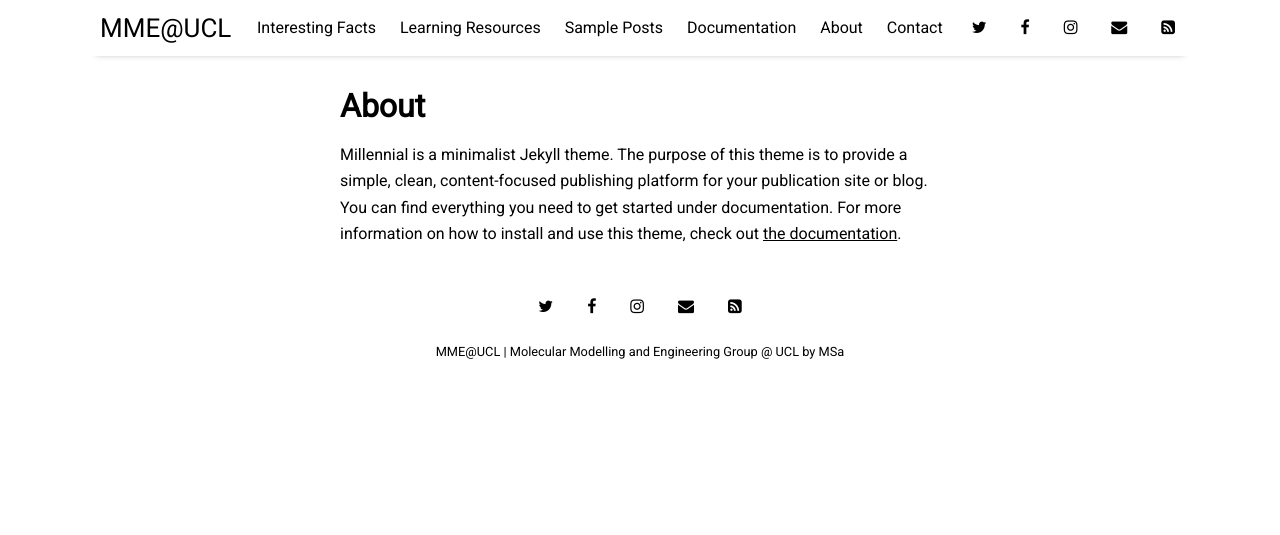
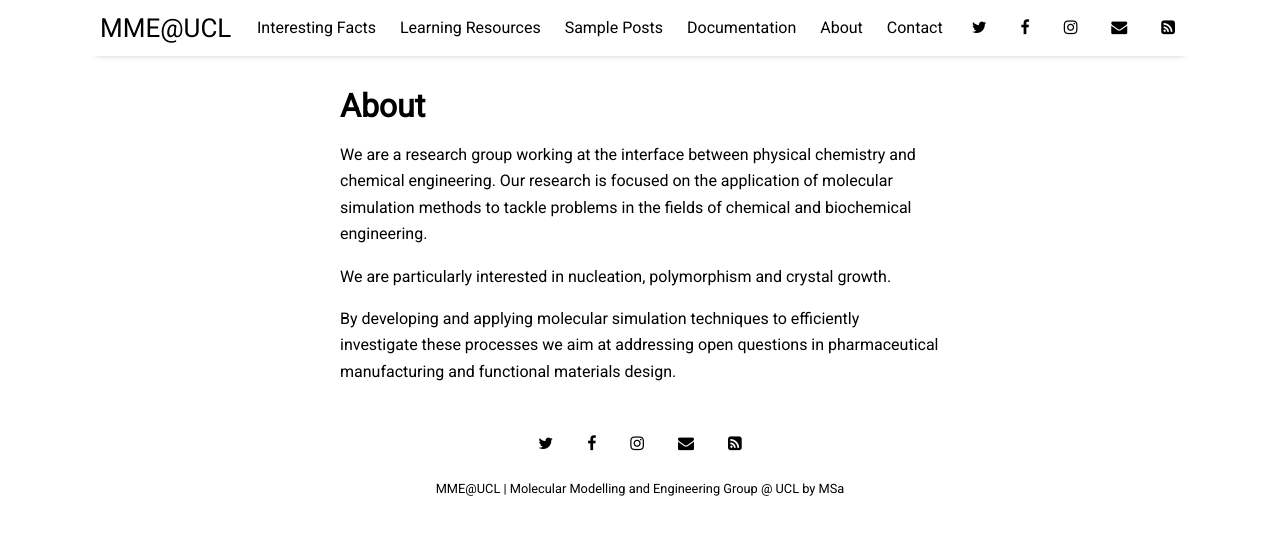
Before and after one commit to mme-ucl/mme-ucl.github.io, a Jekyll site: the page built from pages/about.md, in a window 1280 px wide. Shown: the top 535 px of the page. Built offline with Jekyll 4.4.1, drawn with Linux system fonts in a browser that asks for light colours; nearby versions of some CDN libraries.

Commit message:
Update about.md

```diff
--- a/pages/about.md
+++ b/pages/about.md
@@ -4,4 +4,8 @@ title: About
 permalink: /about
 ---
 
-Millennial is a minimalist Jekyll theme. The purpose of this theme is to provide a simple, clean, content-focused publishing platform for your publication site or blog. You can find everything you need to get started under documentation. For more information on how to install and use this theme, check out [the documentation]({{ site.github.url }}{% post_url 2016-10-10-getting-started %}).
+We are a research group working at the interface between physical chemistry and chemical engineering. Our research is focused on the application of molecular simulation methods to tackle problems in the fields of chemical and biochemical engineering.
+
+We are particularly interested in nucleation, polymorphism and crystal growth.
+
+By developing and applying molecular simulation techniques to efficiently investigate these processes we aim at addressing open questions in pharmaceutical manufacturing and functional materials design.
```
